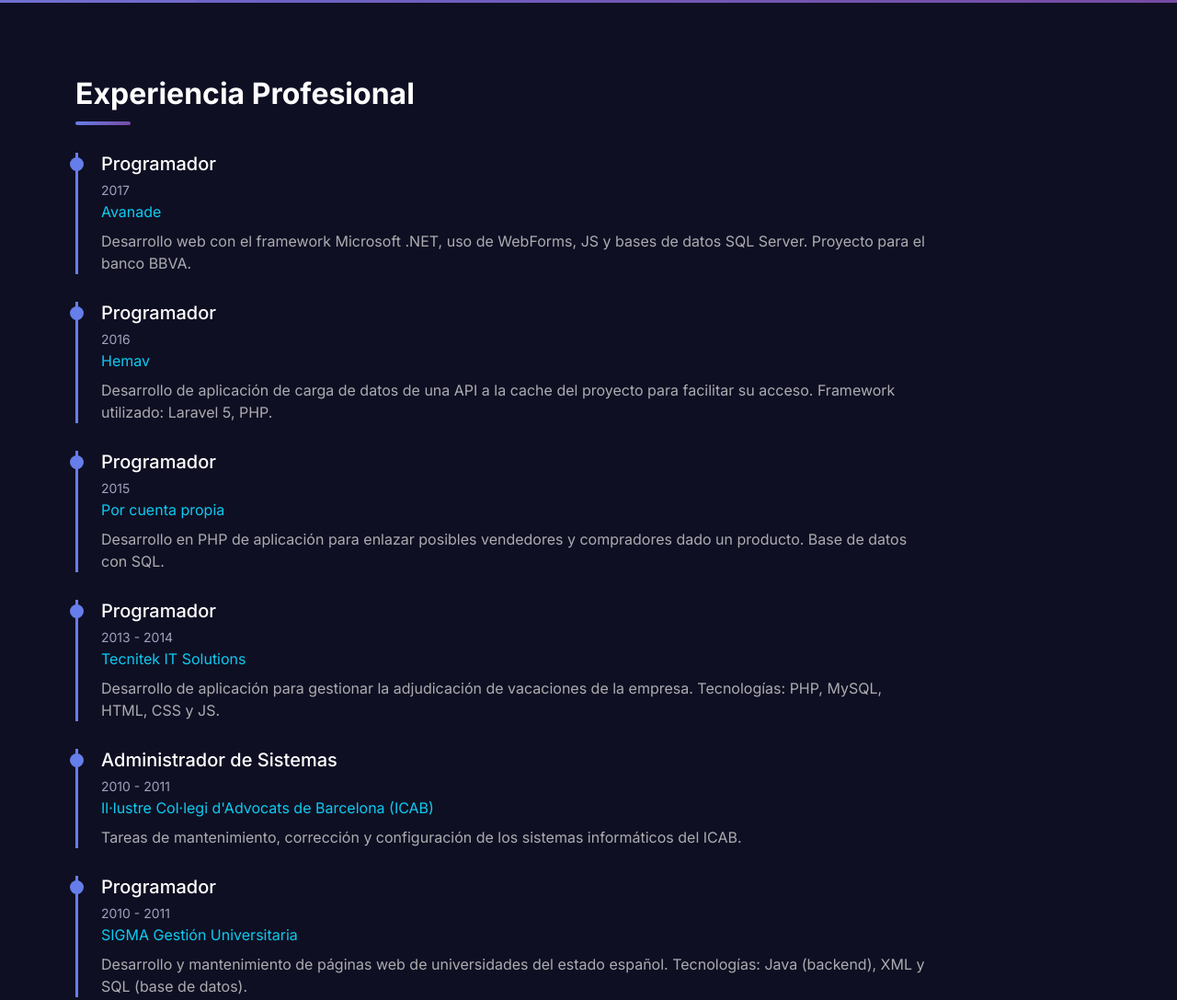
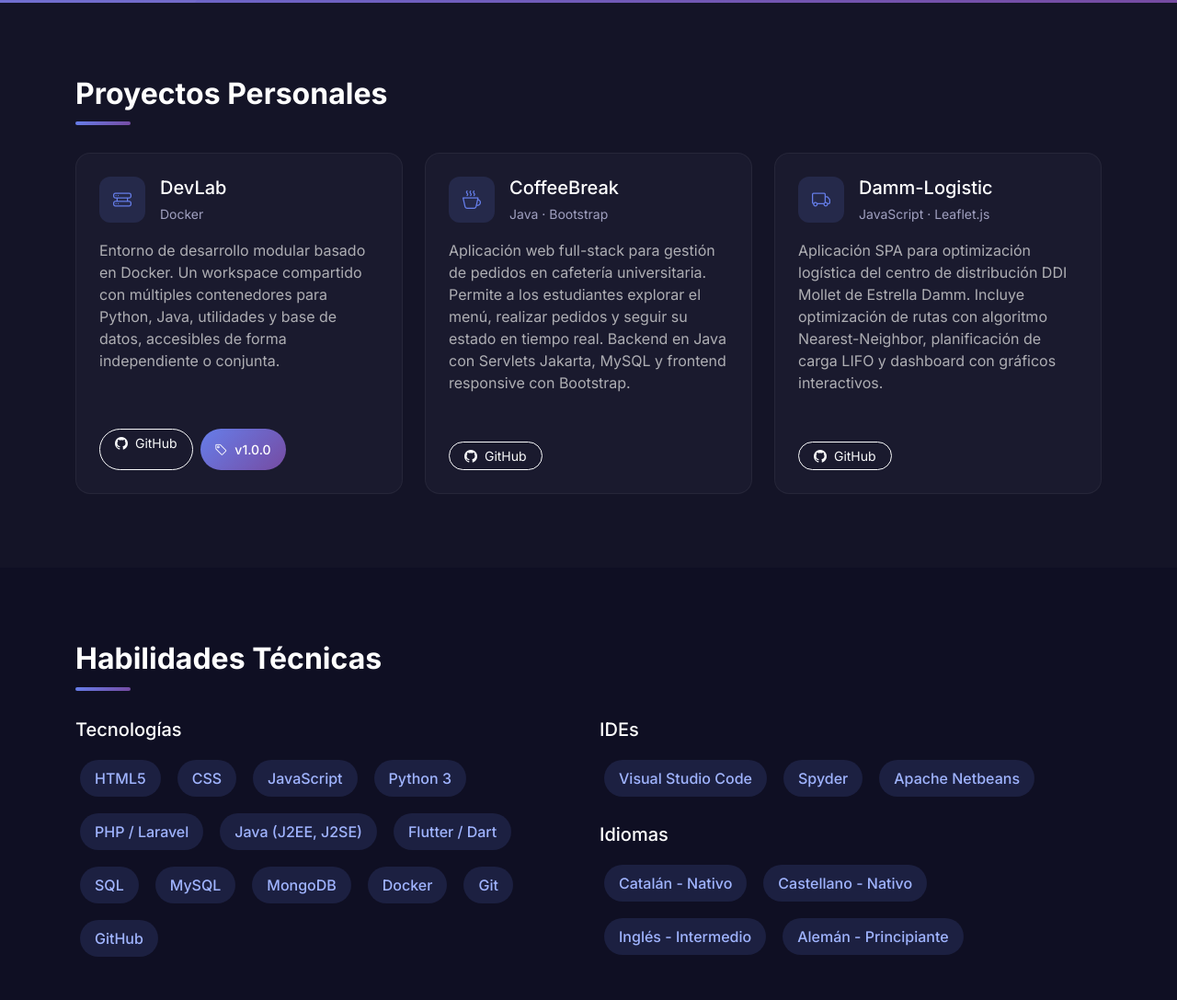
Before and after one commit to aguve/webcv, a plain HTML site: page index.html in a window 1280 px wide. Shown: the part 797-1884 px from the top of the page at 92% size. Drawn offline with nearby package versions, Linux system fonts and the light colour scheme.

Commit message:
Reordenar secciones: añadir proyectos personales

```diff
--- a/index.html
+++ b/index.html
@@ -20,9 +20,10 @@
             <div class="collapse navbar-collapse" id="navbarNav">
                 <ul class="navbar-nav ms-auto align-items-lg-center">
                     <li class="nav-item"><a class="nav-link nav-link-custom active" href="#inicio" data-i18n="nav.home">Inicio</a></li>
+                    <li class="nav-item"><a class="nav-link nav-link-custom" href="#proyectos" data-i18n="nav.projects">Proyectos</a></li>
+                    <li class="nav-item"><a class="nav-link nav-link-custom" href="#habilidades" data-i18n="nav.skills">Habilidades</a></li>
+                    <li class="nav-item"><a class="nav-link nav-link-custom" href="#educacion" data-i18n="nav.education">Formación</a></li>
                     <li class="nav-item"><a class="nav-link nav-link-custom" href="#experiencia" data-i18n="nav.experience">Experiencia</a></li>
-                    <li class="nav-item"><a class="nav-link nav-link-custom" href="#educacion" data-i18n="nav.education">Formación</a></li>
-                    <li class="nav-item"><a class="nav-link nav-link-custom" href="#habilidades" data-i18n="nav.skills">Habilidades</a></li>
                     <li class="nav-item"><a class="nav-link nav-link-custom" href="#contacto" data-i18n="nav.contact">Contacto</a></li>
                     <li class="nav-item ms-lg-3">
                         <button id="langToggle" class="btn btn-outline-light btn-sm rounded-pill px-3">EN</button>
@@ -41,7 +42,7 @@
                     </div>
                 </div>
                 <div class="col-lg-8 text-white">
-                    <h1 class="display-4 fw-bold mb-3">Andreu Guzman Vendrell</h1>
+                    <h1 class="display-4 fw-bold mb-3">Andreu Guzman</h1>
                     <p class="lead mb-4 opacity-75" data-i18n="hero.title">Programador / Desarrollador Web</p>
                     <p class="mb-4 opacity-75" data-i18n="hero.desc">Programador con formación en Desarrollo de Aplicaciones Informáticas y amplia experiencia en desarrollo web con diversas tecnologías: PHP, Python, Java, JavaScript. Conocimientos en Machine Learning y Deep Learning. Experiencia trabajando con clientes de primer nivel como BBVA.</p>
                     <div class="d-flex gap-3 flex-wrap">
@@ -53,63 +54,110 @@
         </div>
     </section>
 
-    <!-- <section id="perfil">
+    <section id="proyectos" style="background: rgba(255,255,255,0.02);">
         <div class="container">
-            <h2 class="section-title text-white fw-bold">Perfil</h2>
-            <div class="row">
-                <div class="col-lg-10">
-                    <p class="lead opacity-75">Programador con formación en Desarrollo de Aplicaciones Informáticas y amplia experiencia en desarrollo web con diversas tecnologías: PHP, Python, Java, JavaScript. Conocimientos en Machine Learning y Deep Learning. Experiencia trabajando con clientes de primer nivel como BBVA.</p>
+            <h2 class="section-title text-white fw-bold" data-i18n="projects.title">Proyectos Personales</h2>
+            <div class="row g-4">
+                <div class="col-lg-4">
+                    <div class="card-custom h-100 d-flex flex-column">
+                        <div class="d-flex align-items-start gap-3 mb-3">
+                            <div class="contact-icon flex-shrink-0">
+                                <i class="bi bi-hdd-rack"></i>
+                            </div>
+                            <div>
+                                <h5 class="text-white mb-1">DevLab</h5>
+                                <span class="timeline-date">Docker</span>
+                            </div>
+                        </div>
+                        <p class="opacity-75 flex-grow-1" data-i18n="projects.devlab.desc">Entorno de desarrollo modular basado en Docker. Un workspace compartido con múltiples contenedores para Python, Java, utilidades y base de datos, accesibles de forma independiente o conjunta.</p>
+                        <div class="d-flex gap-2 mt-auto pt-3">
+                            <a href="https://github.com/aguve/devlab" target="_blank" rel="noopener noreferrer" class="btn btn-outline-light btn-sm rounded-pill px-3">
+                                <i class="bi bi-github me-1"></i> GitHub
+                            </a>
+                            <a href="https://github.com/aguve/devlab/releases/tag/v1.0.0" target="_blank" rel="noopener noreferrer" class="btn btn-gradient btn-sm rounded-pill px-3">
+                                <i class="bi bi-tag me-1"></i> v1.0.0
+                            </a>
+                        </div>
+                    </div>
+                </div>
+                <div class="col-lg-4">
+                    <div class="card-custom h-100 d-flex flex-column">
+                        <div class="d-flex align-items-start gap-3 mb-3">
+                            <div class="contact-icon flex-shrink-0">
+                                <i class="bi bi-cup-hot"></i>
+                            </div>
+                            <div>
+                                <h5 class="text-white mb-1">CoffeeBreak</h5>
+                                <span class="timeline-date">Java · Bootstrap</span>
+                            </div>
+                        </div>
+                        <p class="opacity-75 flex-grow-1" data-i18n="projects.coffeebreak.desc">Aplicación web full-stack para gestión de pedidos en cafetería universitaria. Permite a los estudiantes explorar el menú, realizar pedidos y seguir su estado en tiempo real. Backend en Java con Servlets Jakarta, MySQL y frontend responsive con Bootstrap.</p>
+                        <div class="d-flex gap-2 mt-auto pt-3">
+                            <a href="https://github.com/aguve/CoffeeBreak" target="_blank" rel="noopener noreferrer" class="btn btn-outline-light btn-sm rounded-pill px-3">
+                                <i class="bi bi-github me-1"></i> GitHub
+                            </a>
+                        </div>
+                    </div>
+                </div>
+                <div class="col-lg-4">
+                    <div class="card-custom h-100 d-flex flex-column">
+                        <div class="d-flex align-items-start gap-3 mb-3">
+                            <div class="contact-icon flex-shrink-0">
+                                <i class="bi bi-truck"></i>
+                            </div>
+                            <div>
+                                <h5 class="text-white mb-1">Damm-Logistic</h5>
+                                <span class="timeline-date">JavaScript · Leaflet.js</span>
+                            </div>
+                        </div>
+                        <p class="opacity-75 flex-grow-1" data-i18n="projects.dammlogistic.desc">Aplicación SPA para optimización logística del centro de distribución DDI Mollet de Estrella Damm. Incluye optimización de rutas con algoritmo Nearest-Neighbor, planificación de carga LIFO y dashboard con gráficos interactivos.</p>
+                        <div class="d-flex gap-2 mt-auto pt-3">
+                            <a href="https://github.com/aguve/Damm-Logistic" target="_blank" rel="noopener noreferrer" class="btn btn-outline-light btn-sm rounded-pill px-3">
+                                <i class="bi bi-github me-1"></i> GitHub
+                            </a>
+                        </div>
+                    </div>
                 </div>
             </div>
         </div>
-    </section> -->
+    </section>
 
-    <section id="experiencia">
+    <section id="habilidades">
         <div class="container">
-            <h2 class="section-title text-white fw-bold" data-i18n="experience.title">Experiencia Profesional</h2>
+            <h2 class="section-title text-white fw-bold" data-i18n="skills.title">Habilidades Técnicas</h2>
             <div class="row">
-                <div class="col-lg-10">
-                    <div class="timeline-item">
-                        <h5 class="text-white mb-1" data-i18n="exp.1.title">Programador</h5>
-                        <span class="timeline-date">2017</span>
-                        <p class="text-info mb-2" data-i18n="exp.1.company">Avanade</p>
-                        <p class="opacity-75" data-i18n="exp.1.desc">Desarrollo web con el framework Microsoft .NET, uso de WebForms, JS y bases de datos SQL Server. Proyecto para el banco BBVA.</p>
+                <div class="col-lg-6 mb-4">
+                    <h5 class="text-white mb-3" data-i18n="skills.techs">Tecnologías</h5>
+                    <div class="d-flex flex-wrap gap-2">
+                        <span class="skill-badge">HTML5</span>
+                        <span class="skill-badge">CSS</span>
+                        <span class="skill-badge">JavaScript</span>
+                        <span class="skill-badge">Python 3</span>
+                        <span class="skill-badge">PHP / Laravel</span>
+                        <span class="skill-badge">Java (J2EE, J2SE)</span>
+                        <span class="skill-badge">Flutter / Dart</span>
+                        <span class="skill-badge">SQL</span>
+                        <span class="skill-badge">MySQL</span>
+                        <span class="skill-badge">MongoDB</span>
+                        <span class="skill-badge">Docker</span>
+                        <span class="skill-badge">Git</span>
+                        <span class="skill-badge">GitHub</span>
                     </div>
-                    <div class="timeline-item">
-                        <h5 class="text-white mb-1" data-i18n="exp.2.title">Programador</h5>
-                        <span class="timeline-date">2016</span>
-                        <p class="text-info mb-2" data-i18n="exp.2.company">Hemav</p>
-                        <p class="opacity-75" data-i18n="exp.2.desc">Desarrollo de aplicación de carga de datos de una API a la cache del proyecto para facilitar su acceso. Framework utilizado: Laravel 5, PHP.</p>
+                </div>
+                <div class="col-lg-6 mb-4">
+                    <h5 class="text-white mb-3">IDEs</h5>
+
+                    <div class="d-flex flex-wrap gap-2">
+                        <span class="skill-badge">Visual Studio Code</span>
+                        <span class="skill-badge">Spyder</span>
+                        <span class="skill-badge">Apache Netbeans</span>
                     </div>
-                    <div class="timeline-item">
-                        <h5 class="text-white mb-1" data-i18n="exp.3.title">Programador</h5>
-                        <span class="timeline-date">2015</span>
-                        <p class="text-info mb-2" data-i18n="exp.3.company">Por cuenta propia</p>
-                        <p class="opacity-75" data-i18n="exp.3.desc">Desarrollo en PHP de aplicación para enlazar posibles vendedores y compradores dado un producto. Base de datos con SQL.</p>
-                    </div>
-                    <div class="timeline-item">
-                        <h5 class="text-white mb-1" data-i18n="exp.4.title">Programador</h5>
-                        <span class="timeline-date">2013 - 2014</span>
-                        <p class="text-info mb-2" data-i18n="exp.4.company">Tecnitek IT Solutions</p>
-                        <p class="opacity-75" data-i18n="exp.4.desc">Desarrollo de aplicación para gestionar la adjudicación de vacaciones de la empresa. Tecnologías: PHP, MySQL, HTML, CSS y JS.</p>
-                    </div>
-                    <div class="timeline-item">
-                        <h5 class="text-white mb-1" data-i18n="exp.5.title">Administrador de Sistemas</h5>
-                        <span class="timeline-date">2010 - 2011</span>
-                        <p class="text-info mb-2" data-i18n="exp.5.company">Il·lustre Col·legi d'Advocats de Barcelona (ICAB)</p>
-                        <p class="opacity-75" data-i18n="exp.5.desc">Tareas de mantenimiento, corrección y configuración de los sistemas informáticos del ICAB.</p>
-                    </div>
-                    <div class="timeline-item">
-                        <h5 class="text-white mb-1" data-i18n="exp.6.title">Programador</h5>
-                        <span class="timeline-date">2010 - 2011</span>
-                        <p class="text-info mb-2" data-i18n="exp.6.company">SIGMA Gestión Universitaria</p>
-                        <p class="opacity-75" data-i18n="exp.6.desc">Desarrollo y mantenimiento de páginas web de universidades del estado español. Tecnologías: Java (backend), XML y SQL (base de datos).</p>
-                    </div>
-                    <div class="timeline-item">
-                        <h5 class="text-white mb-1" data-i18n="exp.7.title">Responsable de Turno</h5>
-                        <span class="timeline-date">2006 - 2007</span>
-                        <p class="text-info mb-2" data-i18n="exp.7.company">Interactive Games Solutions S.L.</p>
-                        <p class="opacity-75" data-i18n="exp.7.desc">Gestión y organización del Departamento Financiero.</p>
+                    <h5 class="text-white mb-3 mt-4" data-i18n="skills.languages">Idiomas</h5>
+                    <div class="d-flex flex-wrap gap-2">
+                        <span class="skill-badge" data-i18n="skills.langCat">Catalán - Nativo</span>
+                        <span class="skill-badge" data-i18n="skills.langEs">Castellano - Nativo</span>
+                        <span class="skill-badge" data-i18n="skills.langEn">Inglés - Intermedio</span>
+                        <span class="skill-badge" data-i18n="skills.langDe">Alemán - Principiante</span>
                     </div>
                 </div>
             </div>
@@ -278,48 +326,63 @@
         </div>
     </section>
 
-    <section id="habilidades">
+    <section id="experiencia">
         <div class="container">
-            <h2 class="section-title text-white fw-bold" data-i18n="skills.title">Habilidades Técnicas</h2>
+            <h2 class="section-title text-white fw-bold" data-i18n="experience.title">Experiencia Profesional</h2>
             <div class="row">
-                <div class="col-lg-6 mb-4">
-                    <h5 class="text-white mb-3" data-i18n="skills.techs">Tecnologías</h5>
-                    <div class="d-flex flex-wrap gap-2">
-                        <span class="skill-badge">HTML5</span>
-                        <span class="skill-badge">CSS</span>
-                        <span class="skill-badge">JavaScript</span>
-                        <span class="skill-badge">Python 3</span>
-                        <span class="skill-badge">PHP / Laravel</span>
-                        <span class="skill-badge">Java (J2EE, J2SE)</span>
-                        <span class="skill-badge">Flutter / Dart</span>
-                        <span class="skill-badge">SQL</span>
-                        <span class="skill-badge">MySQL</span>
-                        <span class="skill-badge">MongoDB</span>
-                        <span class="skill-badge">Docker</span>
-                        <span class="skill-badge">Git</span>
-                        <span class="skill-badge">GitHub</span>
+                <div class="col-lg-10">
+                    <div class="timeline-item">
+                        <h5 class="text-white mb-1" data-i18n="exp.1.title">Programador</h5>
+                        <span class="timeline-date">2017</span>
+                        <p class="text-info mb-2" data-i18n="exp.1.company">Avanade</p>
+                        <p class="opacity-75" data-i18n="exp.1.desc">Desarrollo web con el framework Microsoft .NET, uso de WebForms, JS y bases de datos SQL Server. Proyecto para el banco BBVA.</p>
                     </div>
-                </div>
-                <div class="col-lg-6 mb-4">
-                    <h5 class="text-white mb-3">IDEs</h5>
-
-                    <div class="d-flex flex-wrap gap-2">
-                        <span class="skill-badge">Visual Studio Code</span>
-                        <span class="skill-badge">Spyder</span>
-                        <span class="skill-badge">Apache Netbeans</span>
+                    <div class="timeline-item">
+                        <h5 class="text-white mb-1" data-i18n="exp.2.title">Programador</h5>
+                        <span class="timeline-date">2016</span>
+                        <p class="text-info mb-2" data-i18n="exp.2.company">Hemav</p>
+                        <p class="opacity-75" data-i18n="exp.2.desc">Desarrollo de aplicación de carga de datos de una API a la cache del proyecto para facilitar su acceso. Framework utilizado: Laravel 5, PHP.</p>
                     </div>
-                    <h5 class="text-white mb-3 mt-4" data-i18n="skills.languages">Idiomas</h5>
-                    <div class="d-flex flex-wrap gap-2">
-                        <span class="skill-badge" data-i18n="skills.langCat">Catalán - Nativo</span>
-                        <span class="skill-badge" data-i18n="skills.langEs">Castellano - Nativo</span>
-                        <span class="skill-badge" data-i18n="skills.langEn">Inglés - Intermedio</span>
-                        <span class="skill-badge" data-i18n="skills.langDe">Alemán - Principiante</span>
+                    <div class="timeline-item">
+                        <h5 class="text-white mb-1" data-i18n="exp.3.title">Programador</h5>
+                        <span class="timeline-date">2015</span>
+                        <p class="text-info mb-2" data-i18n="exp.3.company">Por cuenta propia</p>
+                        <p class="opacity-75" data-i18n="exp.3.desc">Desarrollo en PHP de aplicación para enlazar posibles vendedores y compradores dado un producto. Base de datos con SQL.</p>
+                    </div>
+                    <div class="timeline-item">
+                        <h5 class="text-white mb-1" data-i18n="exp.4.title">Programador</h5>
+                        <span class="timeline-date">2013 - 2014</span>
+                        <p class="text-info mb-2" data-i18n="exp.4.company">Tecnitek IT Solutions</p>
+                        <p class="opacity-75" data-i18n="exp.4.desc">Desarrollo de aplicación para gestionar la adjudicación de vacaciones de la empresa. Tecnologías: PHP, MySQL, HTML, CSS y JS.</p>
+                    </div>
+                    <div class="timeline-item">
+                        <h5 class="text-white mb-1" data-i18n="exp.5.title">Administrador de Sistemas</h5>
+                        <span class="timeline-date">2010 - 2011</span>
+                        <p class="text-info mb-2" data-i18n="exp.5.company">Il·lustre Col·legi d'Advocats de Barcelona (ICAB)</p>
+                        <p class="opacity-75" data-i18n="exp.5.desc">Tareas de mantenimiento, corrección y configuración de los sistemas informáticos del ICAB.</p>
+                    </div>
+                    <div class="timeline-item">
+                        <h5 class="text-white mb-1" data-i18n="exp.6.title">Programador</h5>
+                        <span class="timeline-date">2010 - 2011</span>
+                        <p class="text-info mb-2" data-i18n="exp.6.company">SIGMA Gestión Universitaria</p>
+                        <p class="opacity-75" data-i18n="exp.6.desc">Desarrollo y mantenimiento de páginas web de universidades del estado español. Tecnologías: Java (backend), XML y SQL (base de datos).</p>
+                    </div>
+                    <div class="timeline-item">
+                        <h5 class="text-white mb-1" data-i18n="exp.7.title">Responsable de Turno</h5>
+                        <span class="timeline-date">2006 - 2007</span>
+                        <p class="text-info mb-2" data-i18n="exp.7.company">Interactive Games Solutions S.L.</p>
+                        <p class="opacity-75" data-i18n="exp.7.desc">Gestión y organización del Departamento Financiero.</p>
                     </div>
                 </div>
             </div>
-            <div class="row mt-3">
-                <div class="col-lg-12">
-                    <h5 class="text-white mb-3" data-i18n="skills.otherTitle">Otros Datos</h5>
+        </div>
+    </section>
+
+    <section id="otrosdatos">
+        <div class="container">
+            <h2 class="section-title text-white fw-bold" data-i18n="skills.otherTitle">Otros Datos</h2>
+            <div class="row">
+                <div class="col-lg-10">
                     <p class="opacity-75" data-i18n="skills.otherDesc">Permiso de conducir A2 y B</p>
                 </div>
             </div>
--- a/javascript/main.js
+++ b/javascript/main.js
@@ -1,6 +1,7 @@
 const i18n = {
     es: {
         'nav.home': 'Inicio',
+        'nav.projects': 'Proyectos',
         'nav.experience': 'Experiencia',
         'nav.education': 'Formación',
         'nav.skills': 'Habilidades',
@@ -9,6 +10,10 @@
         'hero.desc': 'Programador con formación en Desarrollo de Aplicaciones Informáticas y amplia experiencia en desarrollo web con diversas tecnologías: PHP, Python, Java, JavaScript. Conocimientos en Machine Learning y Deep Learning. Experiencia trabajando con clientes de primer nivel como BBVA.',
         'hero.contactBtn': 'Contáctame',
         'hero.viewCv': 'Ver CV',
+        'projects.title': 'Proyectos Personales',
+        'projects.devlab.desc': 'Entorno de desarrollo modular basado en Docker. Un workspace compartido con múltiples contenedores para Python, Java, utilidades y base de datos, accesibles de forma independiente o conjunta.',
+        'projects.coffeebreak.desc': 'Aplicación web full-stack para gestión de pedidos en cafetería universitaria. Permite a los estudiantes explorar el menú, realizar pedidos y seguir su estado en tiempo real. Backend en Java con Servlets Jakarta, MySQL y frontend responsive con Bootstrap.',
+        'projects.dammlogistic.desc': 'Aplicación SPA para optimización logística del centro de distribución DDI Mollet de Estrella Damm. Incluye optimización de rutas con algoritmo Nearest-Neighbor, planificación de carga LIFO y dashboard con gráficos interactivos.',
         'experience.title': 'Experiencia Profesional',
         'exp.1.title': 'Programador',
         'exp.1.company': 'Avanade',
@@ -57,6 +62,10 @@
         'hero.desc': 'Software developer with a degree in Computer Applications Development and extensive experience in web development with various technologies: PHP, Python, Java, JavaScript. Knowledge in Machine Learning and Deep Learning. Experience working with top-tier clients such as BBVA.',
         'hero.contactBtn': 'Contact me',
         'hero.viewCv': 'View CV',
+        'projects.title': 'Personal Projects',
+        'projects.devlab.desc': 'Modular Docker-based development environment. A shared workspace with multiple containers for Python, Java, utilities and databases, accessible independently or together.',
+        'projects.coffeebreak.desc': 'Full-stack web application for university cafeteria order management. Allows students to browse the menu, place orders and track their status in real time. Backend in Java with Jakarta Servlets, MySQL and responsive frontend with Bootstrap.',
+        'projects.dammlogistic.desc': 'SPA application for logistics optimization at Estrella Damm\'s DDI Mollet distribution center. Includes route optimization with Nearest-Neighbor algorithm, LIFO load planning and interactive dashboard with charts.',
         'experience.title': 'Professional Experience',
         'exp.1.title': 'Software developer',
         'exp.1.company': 'Avanade',
```
Also changed, not shown: 1 other file.
